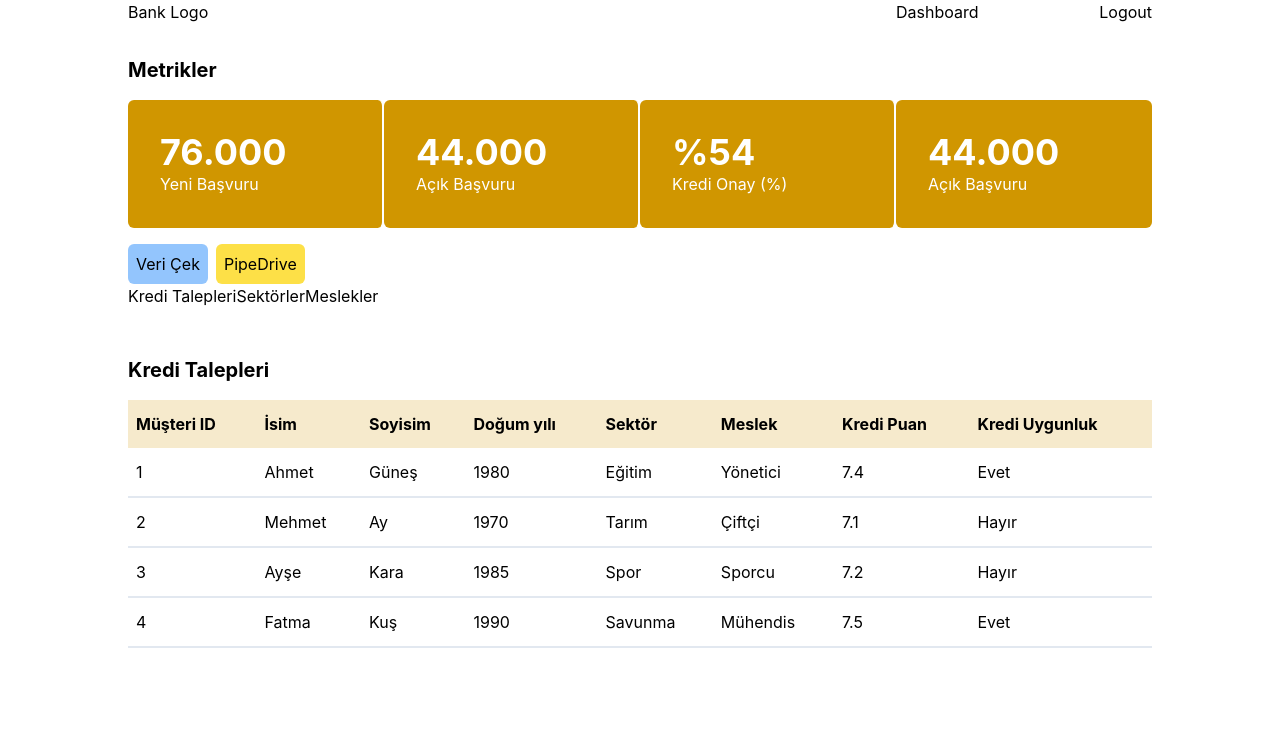
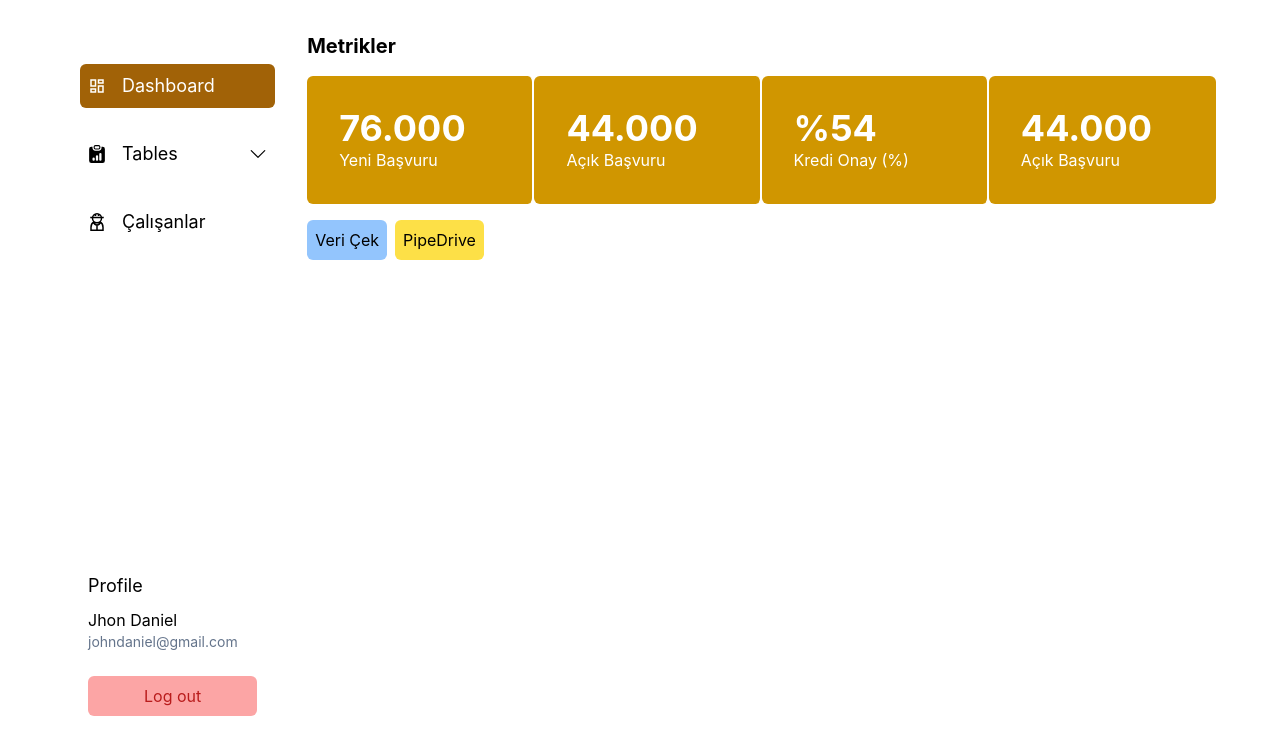
Before and after one commit to yigitzarbun/credit-allocation, a React (Create React App) app: page / in a window 1280 px wide. Shown: the top 754 px of the page. Built offline with nearby package versions, Linux system fonts and the light colour scheme.

Commit message:
employees added

```diff
--- a/package.json
+++ b/package.json
@@ -9,6 +9,7 @@
     "react": "^18.2.0",
     "react-dom": "^18.2.0",
     "react-hook-form": "^7.43.9",
+    "react-icons": "^4.8.0",
     "react-scripts": "5.0.1",
     "web-vitals": "^2.1.4"
   },
--- a/src/App.js
+++ b/src/App.js
@@ -1,20 +1,35 @@
 import "./App.css";
 import { Routes, Route } from "react-router-dom";
-import Header from "./components/Header";
 import Login from "./components/Login";
 import Dashboard from "./components/Dashboard";
 import AddSector from "./components/AddSector";
 import AddOccupation from "./components/AddOccupation";
+import SideBar from "./components/sideBarMenu";
+import SectorsTable from "./components/SectorsTable";
+import OccupationsTable from "./components/OccupationsTable";
+import ProcessedLoanRequests from "./components/ProcessedLoanRequests";
+import EmployeesTable from "./components/EmployeesTable";
 function App() {
   return (
-    <div className="max-w-5xl mx-auto">
-      <Header />
+    <div className="max-w-6xl mx-auto flex justify-between">
+      <div className="w-1/5 mr-4">
+        <SideBar />
+      </div>
+      <div className="w-4/5">
         <Routes>
           <Route exact path="/" element={<Dashboard />} />
           <Route path="/login" element={<Login />} />
           <Route path="/add-occupation" element={<AddOccupation />} />
           <Route path="/add-sector" element={<AddSector />} />
+          <Route path="/sectors" element={<SectorsTable />} />
+          <Route path="/occupations" element={<OccupationsTable />} />
+          <Route path="/employees" element={<EmployeesTable />} />
+          <Route
+            path="/processed-loan-requests"
+            element={<ProcessedLoanRequests />}
+          />
         </Routes>
+      </div>
     </div>
   );
 }
--- a/src/components/Dashboard.js
+++ b/src/components/Dashboard.js
@@ -1,13 +1,6 @@
-import React, { useState } from "react";
-import Occupations from "./Occupations";
-import SectorsTable from "./SectorsTable";
-import LoanRequests from "./LoanRequests";
+import React from "react";
 import Metrics from "../Metrics";
 function Dashboard() {
-  const [display, setDisplay] = useState("loanRequests");
-  const handleDisplay = (value) => {
-    setDisplay(value);
-  };
   return (
     <div>
       <Metrics />
@@ -15,18 +8,6 @@ function Dashboard() {
         <button className="bg-blue-300 p-2 mr-2">Veri Çek</button>
         <button className="bg-yellow-300 p-2">PipeDrive</button>
       </div>
-      <nav>
-        <button onClick={() => handleDisplay("loanRequests")}>
-          Kredi Talepleri
-        </button>
-        <button onClick={() => handleDisplay("sectorsTable")}>Sektörler</button>
-        <button onClick={() => handleDisplay("occupationsTable")}>
-          Meslekler{" "}
-        </button>
-      </nav>
-      {display == "loanRequests" && <LoanRequests />}
-      {display == "sectorsTable" && <SectorsTable />}
-      {display == "occupationsTable" && <Occupations />}
     </div>
   );
 }
--- /dev/null
+++ b/src/components/EmployeesTable.js
@@ -0,0 +1,52 @@
+import React from "react";
+import { employees } from "./data";
+import { Link } from "react-router-dom";
+function EmployeesTable() {
+  return (
+    <div className="mt-12">
+      <div className="flex justify-between">
+        <h2 className="subHeading">Çalışanlar</h2>
+        <Link to="/add-occupation">
+          <button className="bg-green-300 p-2">Çalışan Ekle</button>
+        </Link>
+      </div>
+      <table className="w-full text-left mt-4">
+        <thead className="bg-[#F6EACC]">
+          <tr className="leading-loose">
+            <th>Çalışan ID</th>
+            <th>Çalışan İsim</th>
+            <th>Çalışan Soyisim</th>
+            <th>Email</th>
+            <th>Birim</th>
+            <th>Pozisyon</th>
+            <th>Erişim</th>
+          </tr>
+        </thead>
+        <tbody>
+          {employees.map((e) => (
+            <tr
+              key={e.employee_id}
+              className="border-b-2 border-b-slate-200 leading-loose"
+            >
+              <td>{e.employee_id}</td>
+              <td>{e.fname}</td>
+              <td>{e.lname}</td>
+              <td>{e.email}</td>
+              <td>{e.department}</td>
+              <td>{e.title}</td>
+              <td>
+                {e.access ? (
+                  <button className="p-1 bg-red-300">Yetki kaldır</button>
+                ) : (
+                  <button className="p-1 bg-green-300">Yetki ver</button>
+                )}
+              </td>
+            </tr>
+          ))}
+        </tbody>
+      </table>
+    </div>
+  );
+}
+
+export default EmployeesTable;
--- a/src/components/Header.js
+++ /dev/null
@@ -1,16 +0,0 @@
-import React from "react";
-import { NavLink } from "react-router-dom";
-function Header() {
-  return (
-    <div className="flex justify-between">
-      <h1>Bank Logo</h1>
-      <nav className="flex justify-between w-1/4">
-        <NavLink to="/">Dashboard</NavLink>
-
-        <button>Logout</button>
-      </nav>
-    </div>
-  );
-}
-
-export default Header;
--- a/src/components/Occupations.js
+++ b/src/components/OccupationsTable.js
@@ -1,8 +1,7 @@
 import React from "react";
 import { occupations } from "./data";
 import { Link } from "react-router-dom";
-function Occupations() {
-  // kullanıcı admin ise aksiyon sütunu gözükecek
+function OccupationsTable() {
   const userType = "admin";
   return (
     <div className="mt-12">
@@ -43,4 +42,4 @@ function Occupations() {
   );
 }
 
-export default Occupations;
+export default OccupationsTable;
--- a/src/components/LoanRequests.js
+++ b/src/components/ProcessedLoanRequests.js
@@ -1,9 +1,9 @@
 import React from "react";
 import { loanRequests } from "./data";
-function LoanRequests() {
+function ProcessedLoanRequests() {
   return (
     <div className="mt-12">
-      <h2 className="subHeading">Kredi Talepleri</h2>
+      <h2 className="subHeading">İşlenmiş Müşteri Listesi</h2>
       <table className="w-full text-left mt-4">
         <thead className="bg-[#F6EACC]">
           <tr className="leading-loose">
@@ -39,4 +39,4 @@ function LoanRequests() {
   );
 }
 
-export default LoanRequests;
+export default ProcessedLoanRequests;
--- a/src/components/data.js
+++ b/src/components/data.js
@@ -102,3 +102,42 @@ export const occupations = [
     occupation_name: "Mimar",
   },
 ];
+
+export const employees = [
+  {
+    employee_id: 1,
+    fname: "Ahmet",
+    lname: "Güneş",
+    email: "ahmetgunes@bank.com",
+    department: "Kredi Tahsis",
+    title: "Yönetici",
+    access: true,
+  },
+  {
+    employee_id: 2,
+    fname: "Mehmet",
+    lname: "Ay",
+    email: "mehmetay@bank.com",
+    department: "Kredi Tahsis",
+    title: "Uzman",
+    access: false,
+  },
+  {
+    employee_id: 3,
+    fname: "Ayşe",
+    lname: "Kara",
+    email: "aysekara@bank.com",
+    department: "Kredi Tahsis",
+    title: "Uzman",
+    access: false,
+  },
+  {
+    employee_id: 4,
+    fname: "Fatma",
+    lname: "Gül",
+    email: "fatmagul@bank.com",
+    department: "Kredi Tahsis",
+    title: "Uzman Yrd.",
+    access: false,
+  },
+];
--- a/src/components/sideBarMenu.js
+++ b/src/components/sideBarMenu.js
@@ -5,17 +5,13 @@ import { BsChevronDown } from "react-icons/bs";
 import { GrUserWorker } from "react-icons/gr";
 import { useState } from "react";
 import { NavLink } from "react-router-dom";
-import logo1 from "../logo.png";
+//import logo1 from "../logo.png";
 const SideBar = () => {
   const [userType, setUserType] = useState("superAdmin");
   const [subMenuOpen, setSubMenuOpen] = useState(false);
 
   return (
-    <div className=" bg-white h-screen p5 text-ternanry pt-8 w-64 p-4">
-      <div className="flex justify-center mb-12 ">
-        <img src={logo1} alt="logo" />
-      </div>
-
+    <div className=" bg-white h-screen p5 text-ternanry pt-8 p-4">
       <ul className="pt-2">
         <NavLink
           to="/"
@@ -60,7 +56,7 @@ const SideBar = () => {
               Müşteri Listesi
             </NavLink>
             <NavLink
-              to="/sektorler"
+              to="/sectors"
               className={({ isActive, isPending }) =>
                 isPending
                   ? "pending"
@@ -72,7 +68,7 @@ const SideBar = () => {
               Sektörler
             </NavLink>
             <NavLink
-              to="/meslekler"
+              to="/occupations"
               className={({ isActive, isPending }) =>
                 isPending
                   ? "pending"
@@ -84,7 +80,7 @@ const SideBar = () => {
               Meslekler
             </NavLink>
             <NavLink
-              to="/islenmismusteriList"
+              to="/processed-loan-requests"
               className={({ isActive, isPending }) =>
                 isPending
                   ? "pending"
@@ -99,7 +95,7 @@ const SideBar = () => {
         )}
         {userType === "superAdmin" && (
           <NavLink
-            to="Employees"
+            to="employees"
             className={({ isActive, isPending }) =>
               isPending
                 ? "pending"
@@ -111,7 +107,7 @@ const SideBar = () => {
             <span>
               <GrUserWorker />
             </span>
-            <span>Employees</span>
+            <span>Çalışanlar</span>
           </NavLink>
         )}
       </ul>
```
Also changed, not shown: 1 other file (tests, documents, lock files or other folders). Lines whose indentation alone changed are shown as unchanged.
